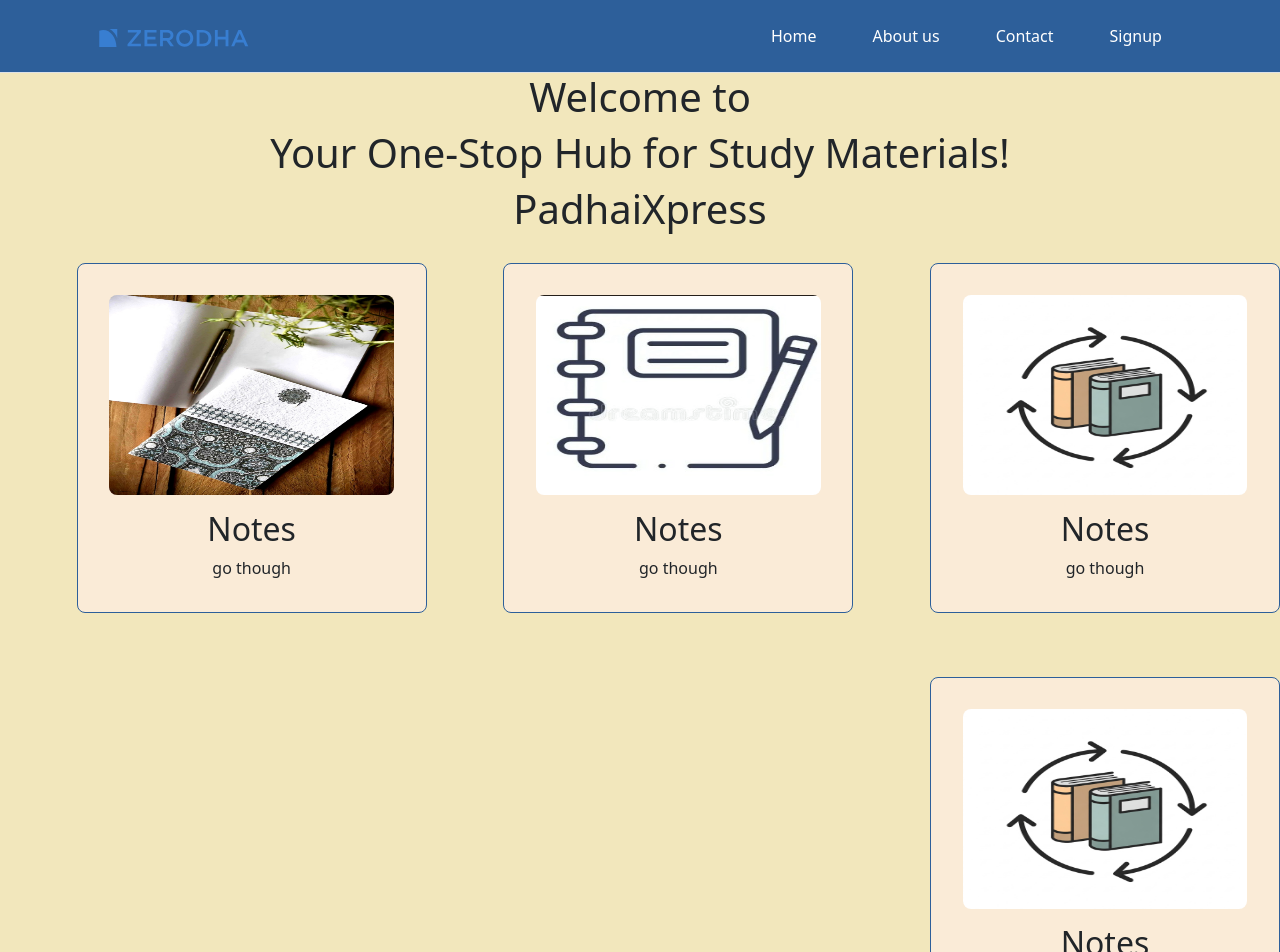
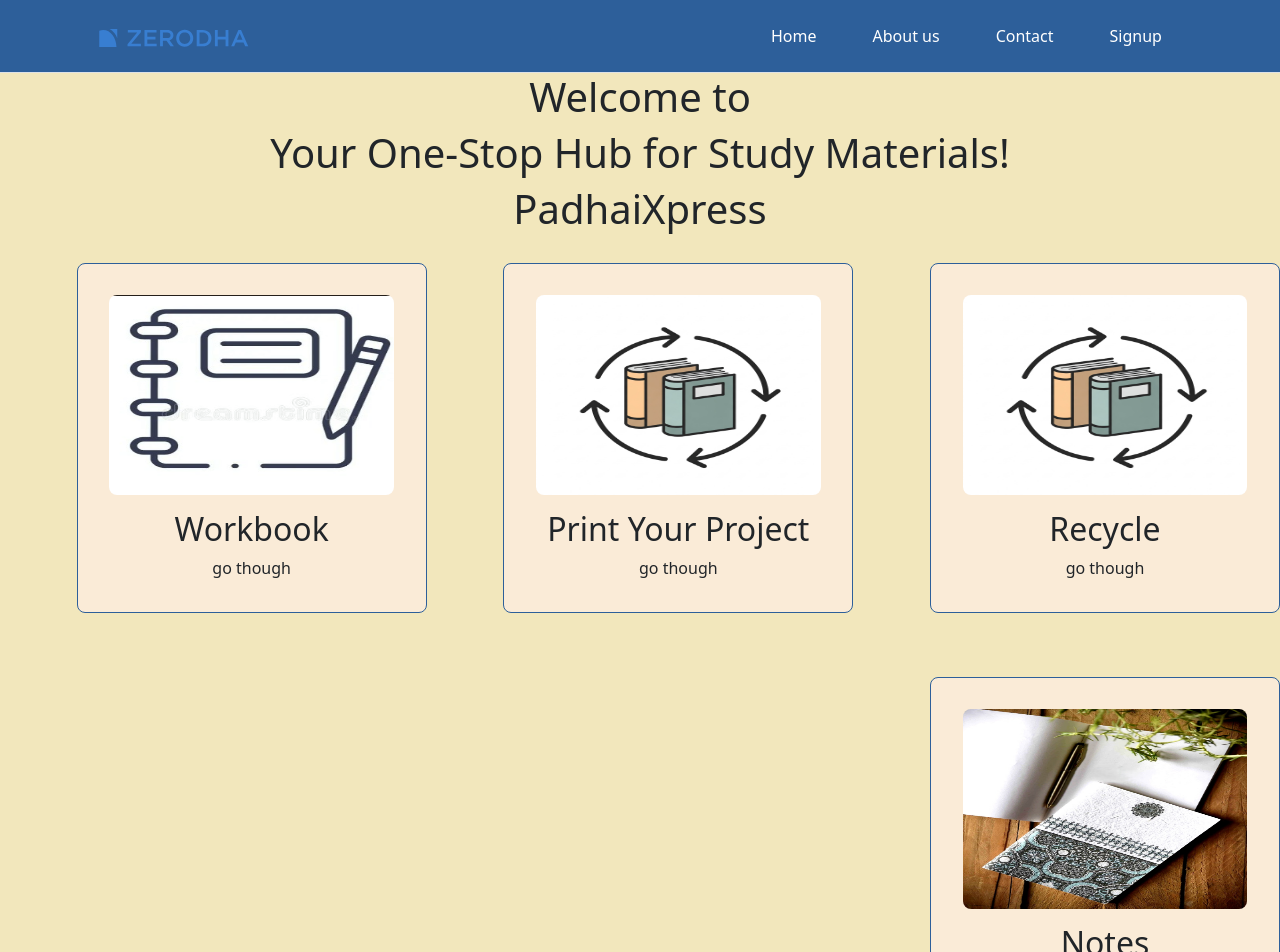
Before and after one commit to learnwithpriyanka/PX_GroupProject, a React (Vite) app in the folder frontend/: page / in a window 1280 px wide. Shown: the top 952 px of the page. Built offline with nearby package versions, Linux system fonts and the light colour scheme.

Commit message:
add all redirect page

```diff
--- a/frontend/index.html
+++ b/frontend/index.html
@@ -4,7 +4,7 @@
     <meta charset="UTF-8" />
     <link rel="icon" type="image/svg+xml" href="/vite.svg" />
     <meta name="viewport" content="width=device-width, initial-scale=1.0" />
-    <title>Vite + React</title>
+    <title>PadhaiXpress</title>
     <!-- Bootstrap -->
     <link href="https://cdn.jsdelivr.net/npm/bootstrap@5.3.3/dist/css/bootstrap.min.css" rel="stylesheet" integrity="sha384-QWTKZyjpPEjISv5WaRU9OFeRpok6YctnYmDr5pNlyT2bRjXh0JMhjY6hW+ALEwIH" crossorigin="anonymous">
       <!-- Font-awesome -->
--- a/frontend/src/components/HomePage/Hero.jsx
+++ b/frontend/src/components/HomePage/Hero.jsx
@@ -1,34 +1,41 @@
 import React from 'react'
 import './homepage.css'
+import { Link } from 'react-router-dom'
 
 function Hero() {
     return (
         <>
         <div className='cards-containar'>
 
-         <div className='card'>
+        <Link to='/workbook' className='card'>
+                <img src='media/image/workbook1.png ' alt='img' className='card-img'></img>
+                <h2 className='card-title'>Workbook</h2>
+                <p className='card-info'>go though</p>
+            </Link>
+
+            <Link to='/project' className='card'>
+                <img src='media/image/recycle.jpg' alt='img' className='card-img'></img>
+                <h2 className='card-title'>Print Your Project</h2>
+                <p className='card-info'>go though</p>
+            </Link>
+
+            <Link to='/recycle' className='card'>
+                <img src='media/image/recycle.jpg' alt='img' className='card-img'></img>
+                <h2 className='card-title'>Recycle</h2>
+                <p className='card-info'>go though</p>
+            </Link>
+
+
+         <Link to='/notes' className='card'>
                 <img  src='media/image/notes.jpg' alt='img' className='card-img'></img>
                 <h2 className='card-title'>Notes</h2>
                 <p className='card-info'>go though</p>
-            </div>
+        </Link>
 
-            <div className='card'>
-                <img src='media/image/workbook1.png ' alt='img' className='card-img'></img>
-                <h2 className='card-title'>Notes</h2>
-                <p className='card-info'>go though</p>
-            </div>
 
-            <div className='card'>
-                <img src='media/image/recycle.jpg' alt='img' className='card-img'></img>
-                <h2 className='card-title'>Notes</h2>
-                <p className='card-info'>go though</p>
-            </div>
 
-            <div className='card'>
-                <img src='media/image/recycle.jpg' alt='img' className='card-img'></img>
-                <h2 className='card-title'>Notes</h2>
-                <p className='card-info'>go though</p>
-            </div>
+
+
 
 
         </div>
--- a/frontend/src/components/HomePage/homepage.css
+++ b/frontend/src/components/HomePage/homepage.css
@@ -19,8 +19,8 @@
 
 .card:hover{
     background-color: rgb(227, 229, 200);
-    box-shadow:0 10px 18px #2D5F9A ;
-    transition-duration: 1s;
+    box-shadow:0 20px 20px #2D5F9A ;
+    transition-duration: 0.5s;
 }
 
 .cards-containar{
--- a/frontend/src/main.jsx
+++ b/frontend/src/main.jsx
@@ -11,6 +11,10 @@
 import ContactPage from './components/Contact/ContactPage.jsx';
 import SignupPage from './components/SignUp/SignupPage.jsx';
 import NotFound from './NotFound.jsx';
+import NotesPage from './showpages/notes/NotesPage.jsx';
+import WorkbookPage from './showpages/workbook/WorkbookPage.jsx';
+import RecycleaPage from './showpages/recycle/RecyclePage.jsx';
+import ProjectPage from './showpages/project/ProjectPage.jsx';
 
 createRoot(document.getElementById('root')).render(
   <BrowserRouter>
@@ -26,7 +30,17 @@
       <Route path="signup" element={<SignupPage/>}></Route>
       <Route path="*" element={<NotFound/>}></Route>
 
+      {/* navigation route */}
+      <Route path="/notes" element={<NotesPage/>}></Route>
+      <Route path="/workbook" element={<WorkbookPage/>}></Route>
+      <Route path="/recycle" element={<RecycleaPage/>}></Route>
+      <Route path="/project" element={<ProjectPage/>}></Route>
+
+
+
      </Routes>
+
+
 
   </BrowserRouter>
 );
--- /dev/null
+++ b/frontend/src/showpages/notes/Notes.jsx
@@ -0,0 +1,11 @@
+import React from 'react'
+
+function Notes() {
+    return (
+        <>
+        <h1>notes show page</h1>
+        </>
+     );
+}
+
+export default Notes;
--- /dev/null
+++ b/frontend/src/showpages/notes/NotesPage.jsx
@@ -0,0 +1,12 @@
+import React from 'react'
+import Notes from './Notes';
+
+function NotesPage() {
+    return (
+        <>
+        <Notes/>
+        </>
+    );
+}
+
+export default NotesPage;
--- /dev/null
+++ b/frontend/src/showpages/project/ProHero.jsx
@@ -0,0 +1,11 @@
+import React from 'react'
+
+function ProHero() {
+    return (
+        <>
+        <h1>Project page</h1>
+        </>
+    );
+}
+
+export default ProHero;
--- /dev/null
+++ b/frontend/src/showpages/project/ProjectPage.jsx
@@ -0,0 +1,10 @@
+import React from 'react'
+import ProHero from './ProHero';
+
+function ProjectPage() {
+    return (
+        <ProHero/>
+    );
+}
+
+export default ProjectPage;
--- /dev/null
+++ b/frontend/src/showpages/recycle/Hero.jsx
@@ -0,0 +1,11 @@
+import React from 'react'
+
+function Hero() {
+    return (
+        <>
+        <h1>hero of RecycleaPage</h1>
+        </>
+     );
+}
+
+export default Hero;
--- /dev/null
+++ b/frontend/src/showpages/recycle/RecyclePage.jsx
@@ -0,0 +1,12 @@
+import React from 'react'
+import Hero from './Hero';
+
+function RecycleaPage() {
+    return (
+        <>
+        <Hero/>
+        </>
+     );
+}
+
+export default RecycleaPage;
--- /dev/null
+++ b/frontend/src/showpages/workbook/WorkbookPage.jsx
@@ -0,0 +1,12 @@
+import React from 'react'
+import Year from './Year';
+
+function WorkbookPage() {
+    return (
+        <>
+        <Year/>
+        </>
+    );
+}
+
+export default WorkbookPage;
--- /dev/null
+++ b/frontend/src/showpages/workbook/Year.jsx
@@ -0,0 +1,11 @@
+import React from 'react'
+
+function Year() {
+    return (
+        <>
+        <h1>which year you want workbook</h1>
+        </>
+     );
+}
+
+export default Year;
```
